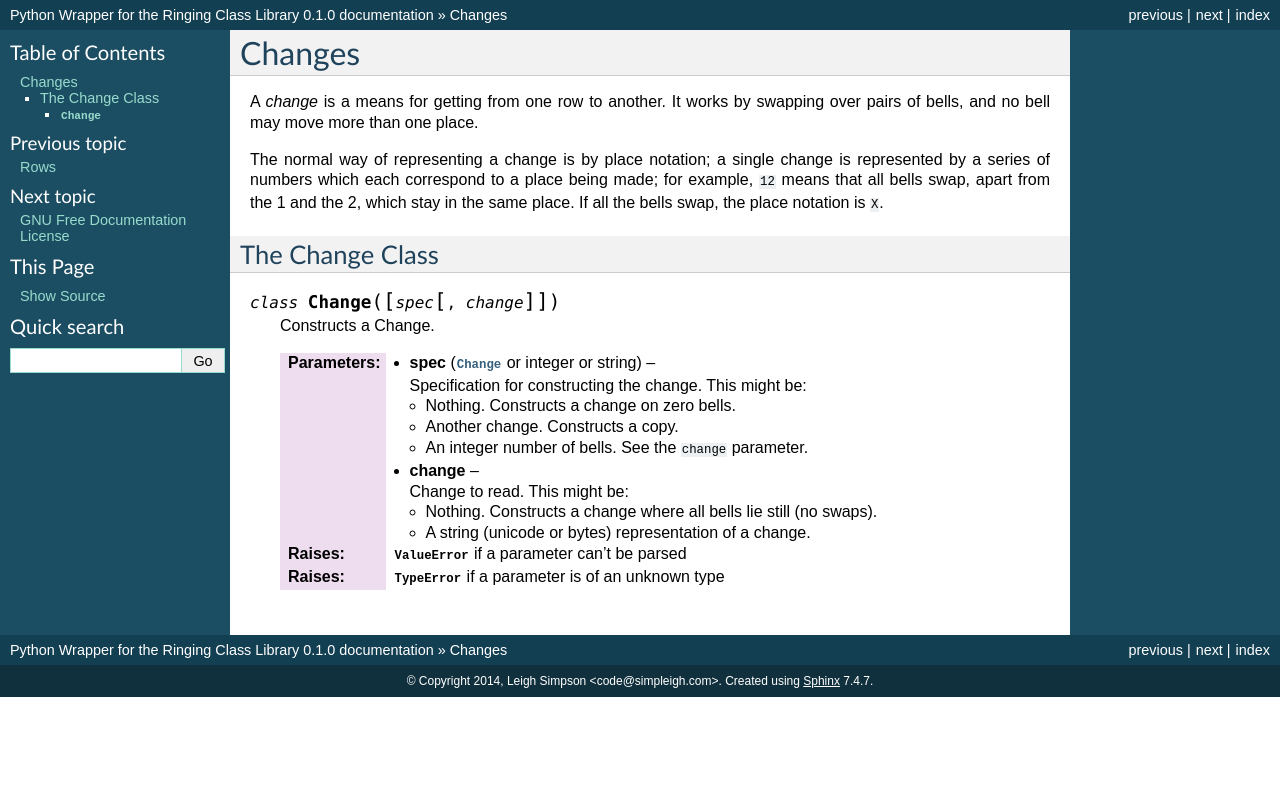
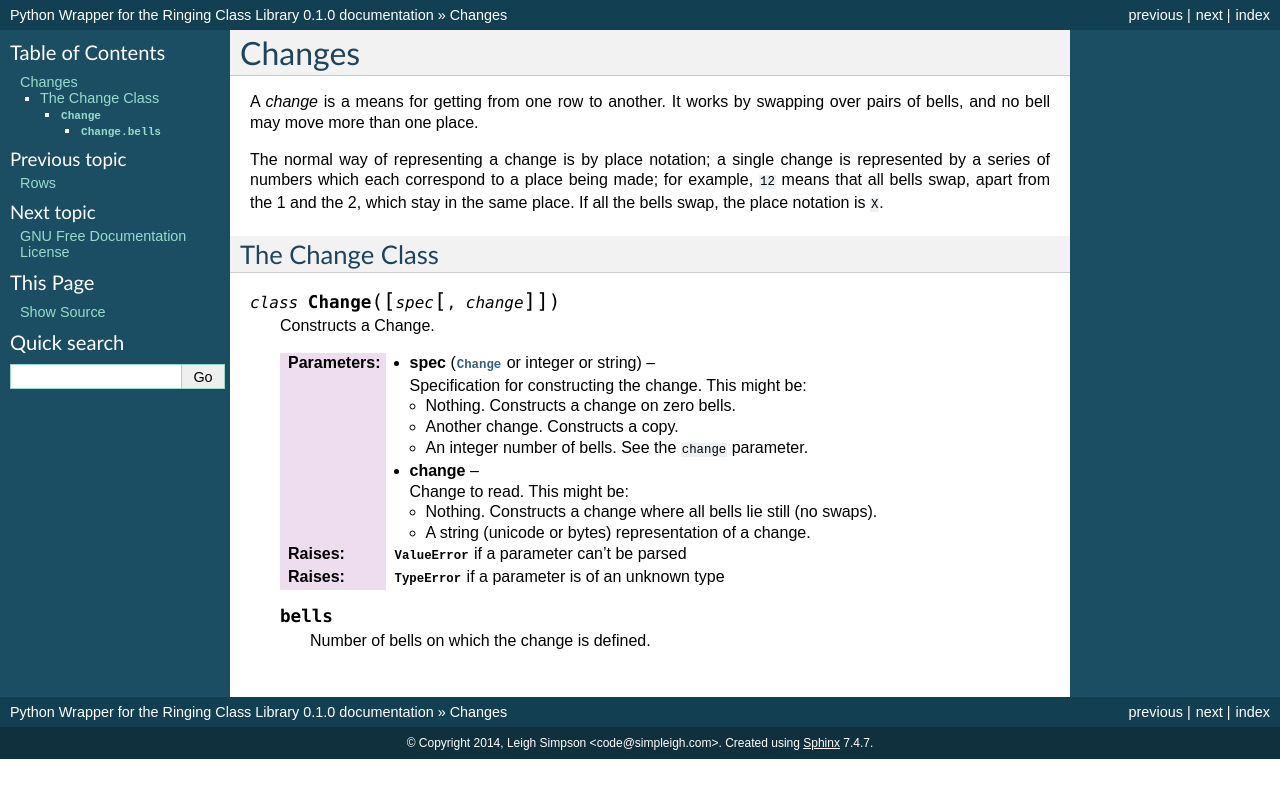
Before and after one commit to ringing-lib/ringing-lib-python, a Sphinx documentation site: the page built from docs/source/classes/change.rst, in a window 1280 px wide. Shown: the top 798 px of the page. Built offline with Sphinx 7.4.7, drawn with Linux system fonts in a browser that asks for light colours.

Commit message:
Implemented Change.bells

```diff
--- a/docs/source/classes/change.rst
+++ b/docs/source/classes/change.rst
@@ -30,3 +30,7 @@ The Change Class
       *  A string (unicode or bytes) representation of a change.
    :raises: :exc:`ValueError` if a parameter can't be parsed
    :raises: :exc:`TypeError` if a parameter is of an unknown type
+
+   .. attribute:: bells
+
+      Number of bells on which the change is defined.
```
Also changed, not shown: 2 other files.
